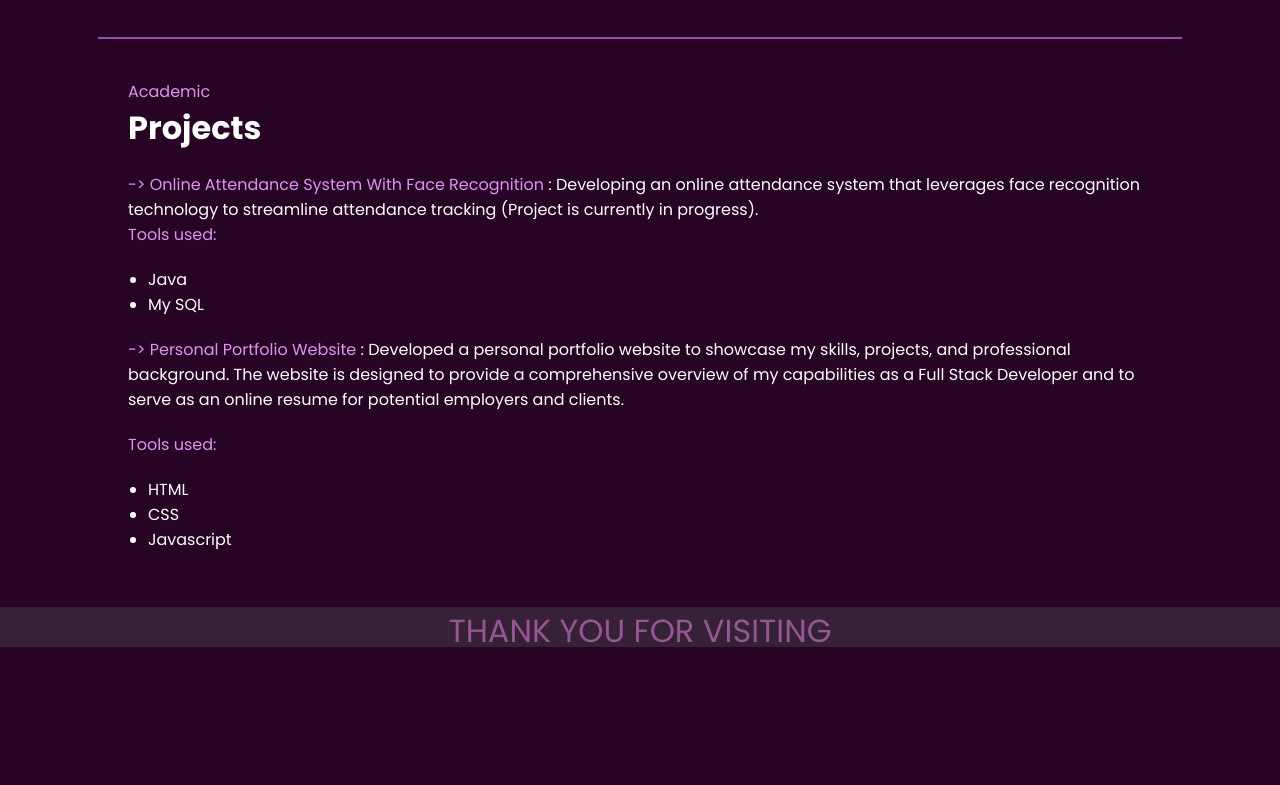
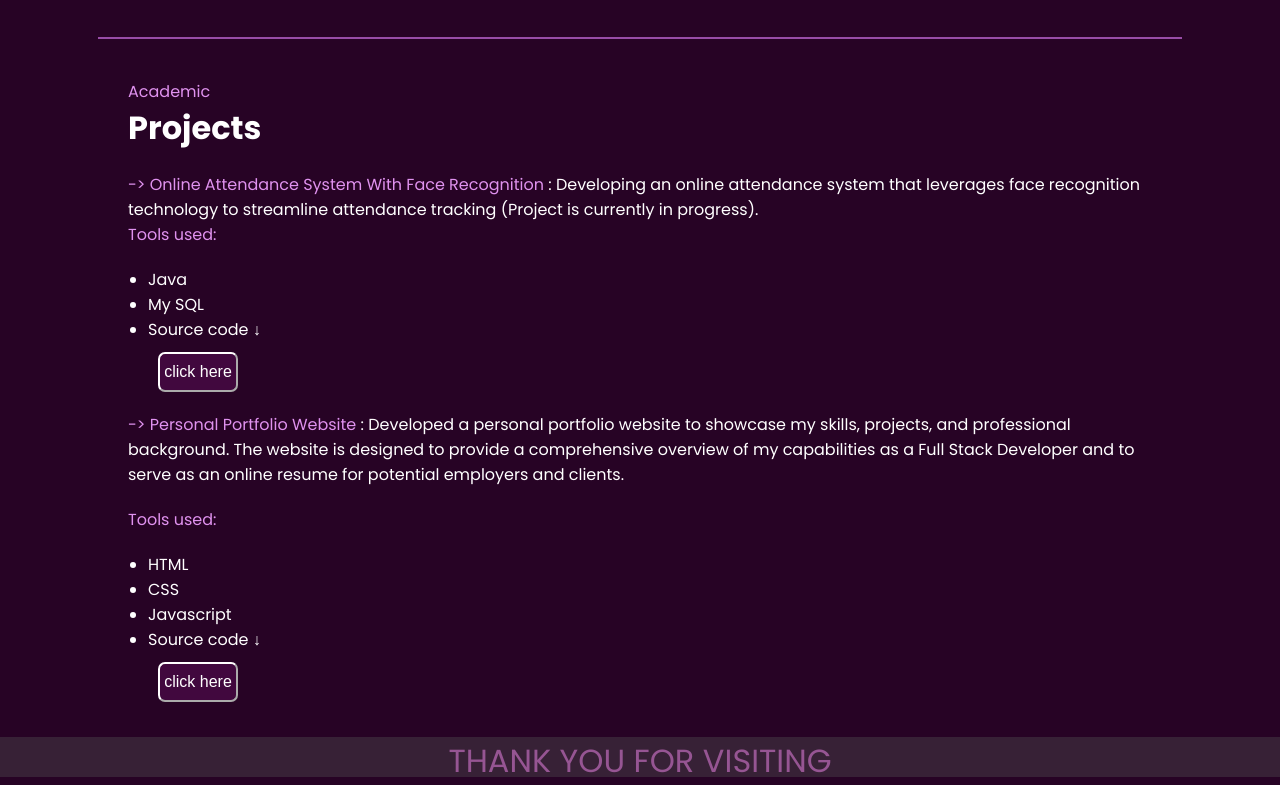
Before and after one commit to RuhulAmeenAnsari/personal-Portfolio, a plain HTML site: page index.html in a window 1280 px wide. Shown: the part 2013-2798 px from the top of the page. Before the commit the page ends 2668 px from the top, so only its background shows below. Drawn offline with nearby package versions, Linux system fonts and the light colour scheme.

Commit message:
Add files via upload

```diff
--- a/index.html
+++ b/index.html
@@ -288,6 +288,30 @@
         .fourthsection ul {
             margin: 20px;
         }
+        .fourthsection ul .pp{
+            color: white;
+            background-color: #41083e;
+            font-size: 1rem;
+            border-color: white;
+            border-radius: 7px;
+            cursor: pointer;
+            width: 5rem;
+            height: 2.5rem;
+            margin-left: 10px;
+            margin-top: 10px;
+        }
+        .fourthsection ul .face{
+            color: white;
+            background-color: #41083e;
+            font-size: 1rem;
+            border-color: white;
+            border-radius: 7px;
+            cursor: pointer;
+            width: 5rem;
+            height: 2.5rem;
+            margin-top: 10px;
+            margin-left: 10px;
+        }
         .fourthsection .portfolio{
 
             margin: 30px 0;
@@ -298,7 +322,7 @@
             color: rgb(224, 146, 239);
         }
         footer{
-            margin-top: 170px;
+            margin-top: 300px;
             background-color: #372136;
             height: 40px;
             width: auto;
@@ -421,8 +445,12 @@
         : Developing an online attendance system that leverages face recognition technology to streamline attendance tracking (Project is currently in progress).
         <div class = "tools">Tools used:</div>
         <ul>
+
             <li>Java</li>
             <li>My SQL</li>
+            <li>Source code &#8595;</li>
+            <button class ="face", onclick="document.location='https://github.com/RuhulAmeenAnsari/attendace-system-with-face-recognition'">click here</button>
+
         </ul>
 
         <span class="portfolio">-> Personal Portfolio Website</span>
@@ -432,6 +460,9 @@
             <li>HTML</li>
             <li>CSS</li>
             <li>Javascript</li>
+            <li>Source code &#8595;</li>
+            <button class ="pp", onclick="document.location='https://github.com/RuhulAmeenAnsari/personal-Portfolio'">click here</button>
+
         </ul>
     </section>
 
```
